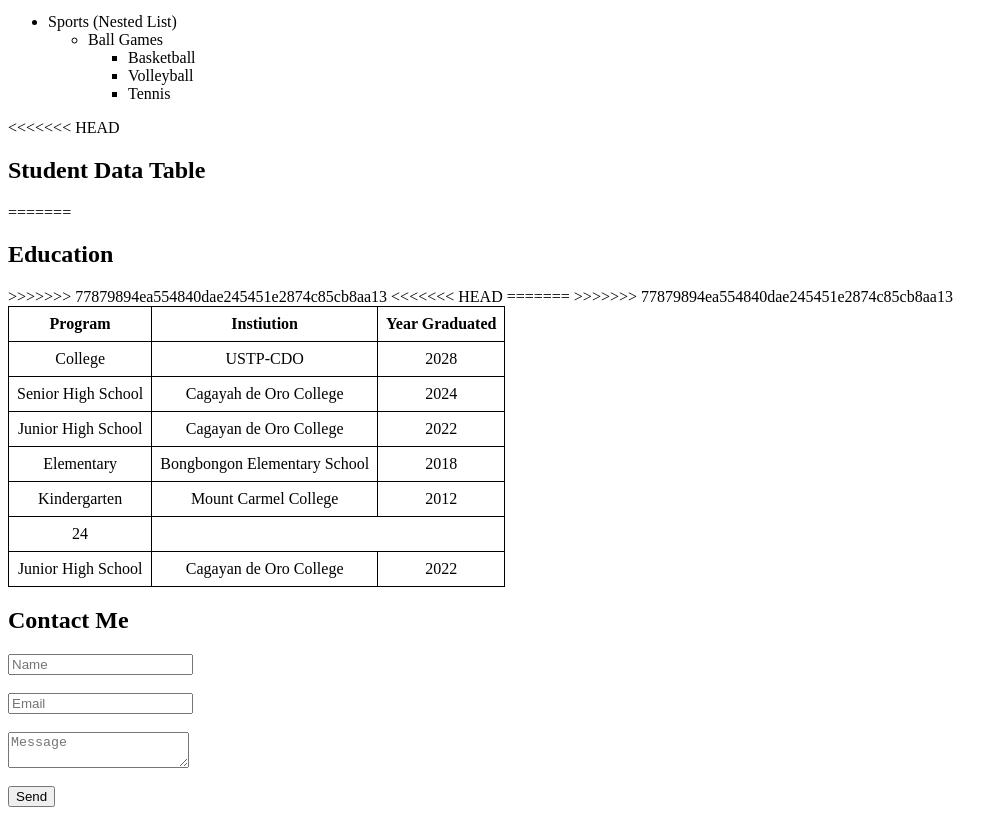
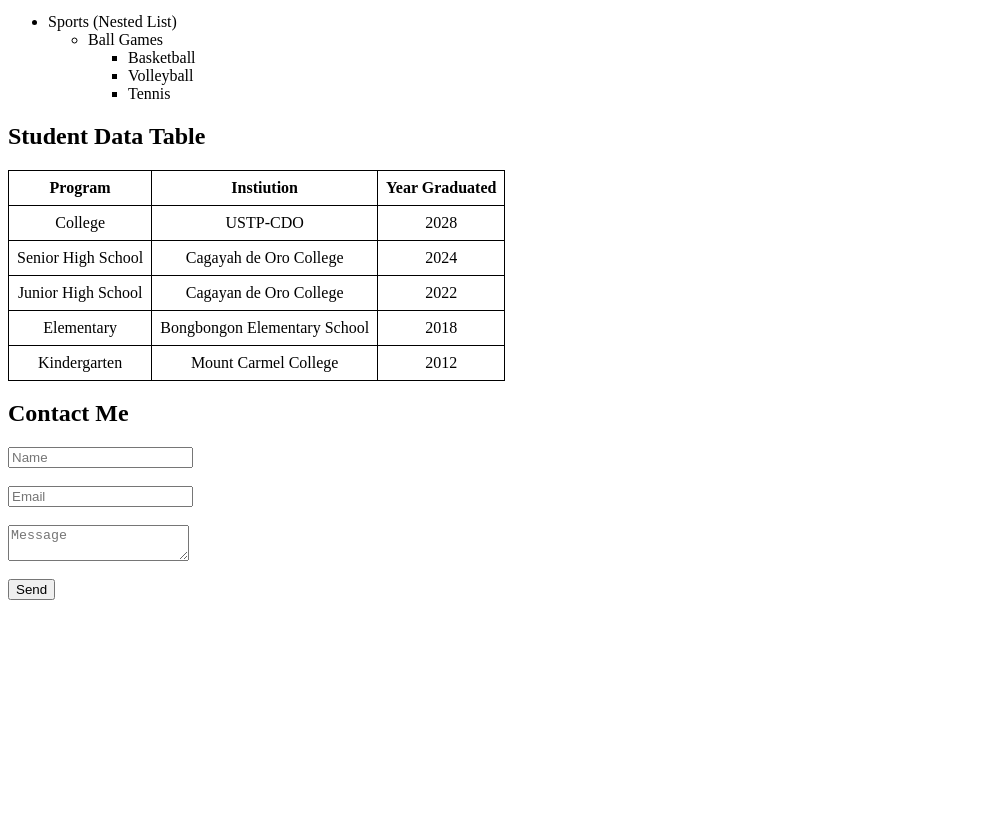
Before and after one commit to ratunilgerryjohnru/module2-html, a plain HTML site: page index.html in a window 1280 px wide. Shown: the part 916-1739 px from the top of the page, without its empty margins (0-1008 px from the left). After the commit the page ends 1532 px from the top, so only its background shows below. Drawn offline with Linux system fonts and the light colour scheme.

Commit message:
WSAT-M2:HTML structure completed

```diff
--- a/index.html
+++ b/index.html
@@ -43,7 +43,6 @@
   </section>
 
   <section>
-<<<<<<< HEAD
     <h2>Student Data Table</h2>
     <style>
       table, th, td {border-collapse: collapse; border: 1px solid black; padding: 8px; text-align: center;}
@@ -51,11 +50,6 @@
     <table>
     </tr>
     <tr>
-=======
-    <h2>Education</h2>
-
-    <table border="1">
->>>>>>> 77879894ea554840dae245451e2874c85cb8aa13
       <tr>
         <th>Program</th>
         <th>Instiution</th>
@@ -70,7 +64,6 @@
       <tr>
         <td>Senior High School</td>
         <td>Cagayah de Oro College</td>
-<<<<<<< HEAD
         <td>2024</td>
       </tr>
     <tr>
@@ -88,14 +81,6 @@
         <td>Mount Carmel College</td>
         <td>2012</td>
       </tr>
-=======
-        <td>24</td>
->>>>>>> 77879894ea554840dae245451e2874c85cb8aa13
-      </tr>
-    <tr>
-        <td>Junior High School</td>
-        <td>Cagayan de Oro College</td>
-        <td>2022</td>
     </tr>
     </table>
   </section>
```
